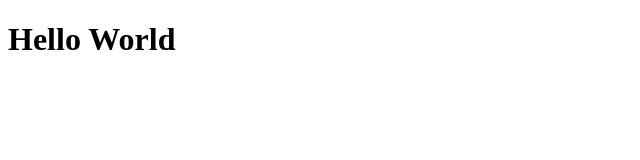
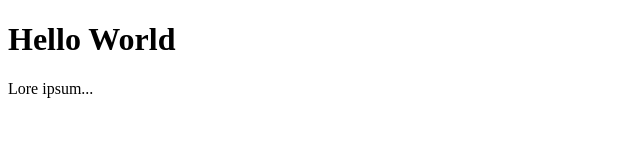
Before and after one commit to ApplicationStudio/applicationstudio.hr, a plain HTML site: page index.html in a window 1280 px wide. Shown: the full height of the page, 0-640 px from the left. Drawn offline with Linux system fonts and the light colour scheme.

Commit message:
Smaller changes
Testing git hook.

 On branch master
 Your branch is up to date with 'origin/master'.

```diff
--- a/index.html
+++ b/index.html
@@ -5,5 +5,6 @@
 	</head>
 	<body>
 		<h1>Hello World</h1>
+		<p>Lore ipsum...</p>
 	</body>
 </html>
```
